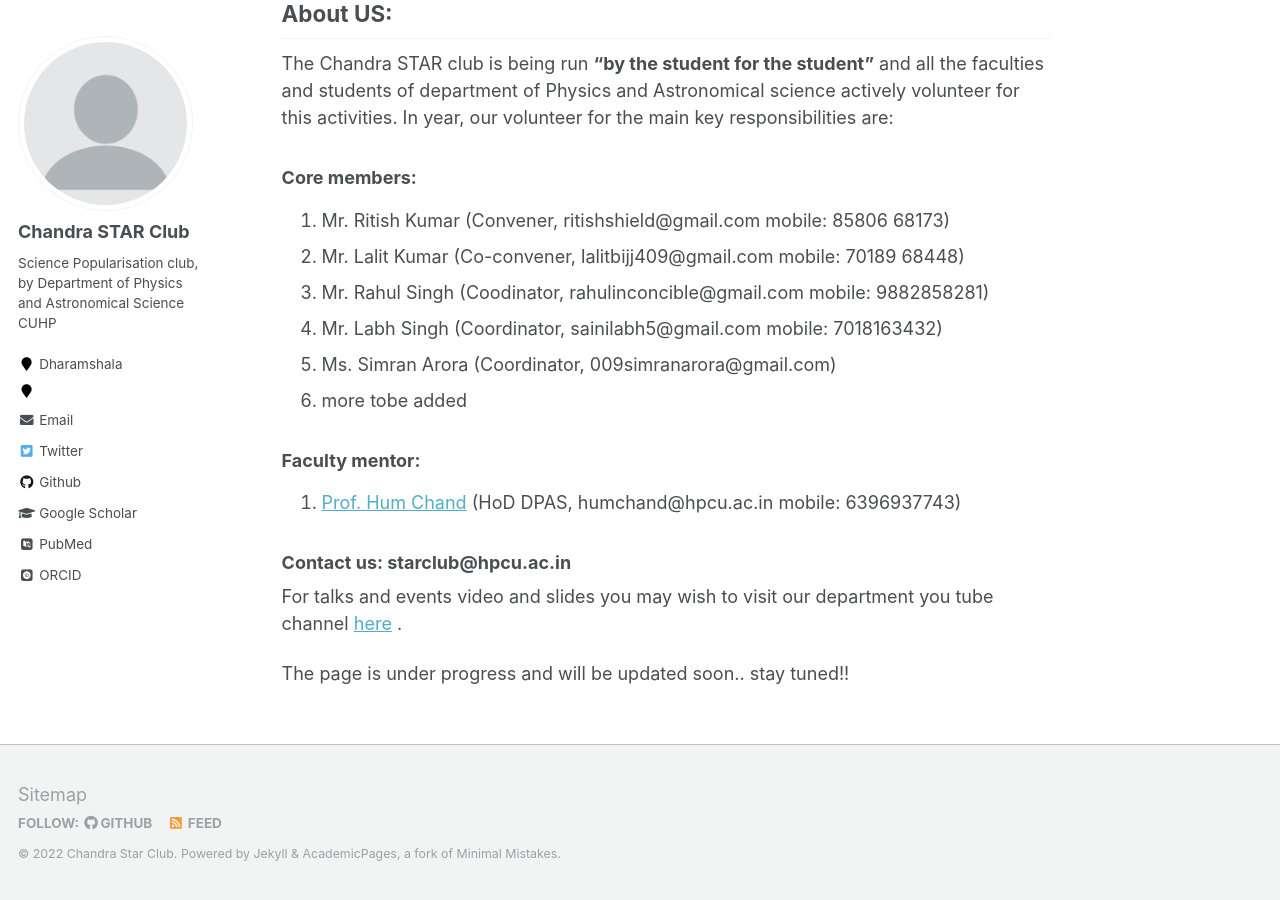
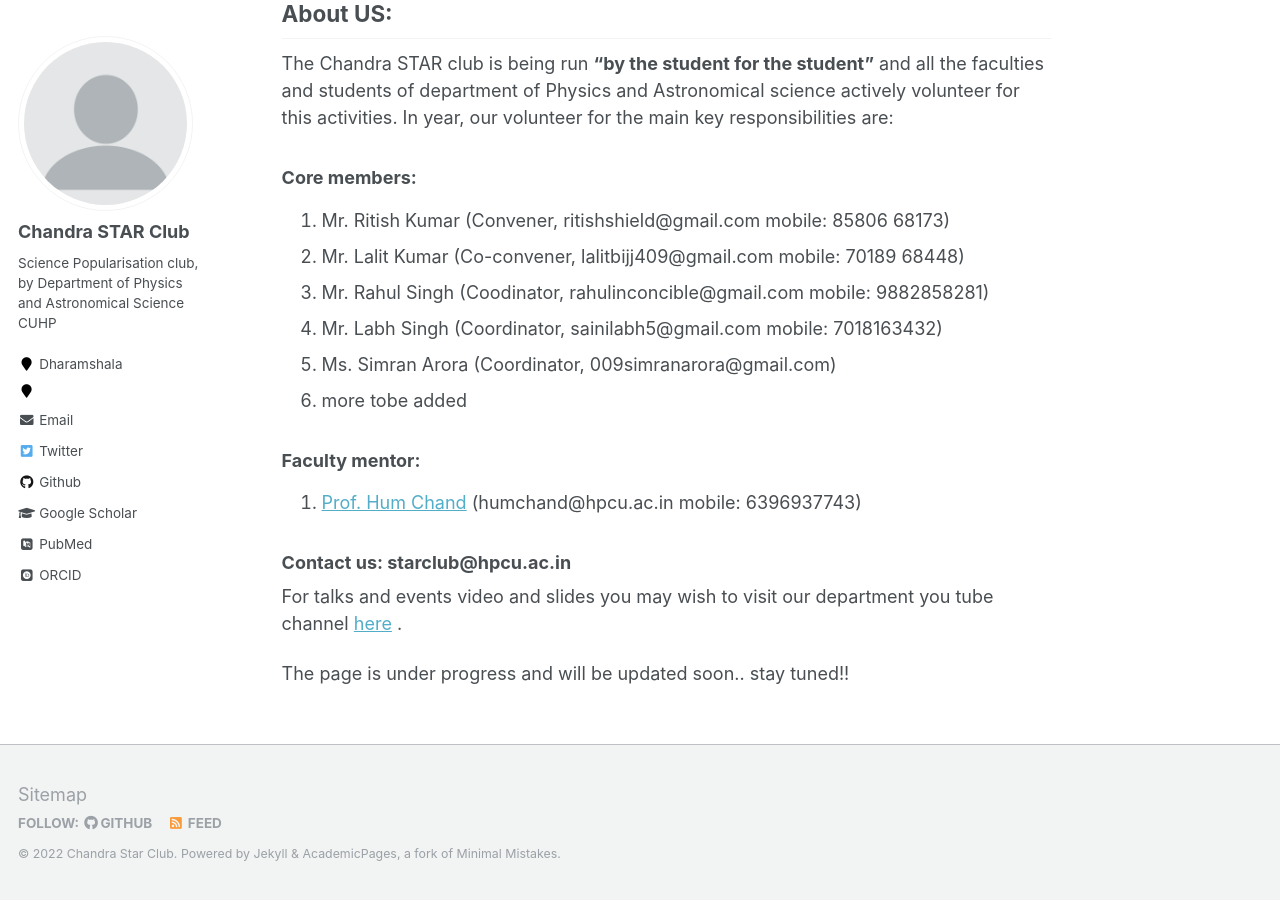
Before and after one commit to chandrastarclub/chandrastarclub.github.io, a Jekyll site: the page built from _pages/about.md, in a window 1280 px wide and 900 px high, scrolled down 1556 px. Built offline with Jekyll 4.4.1, drawn with Linux system fonts in a browser that asks for light colours; some web fonts are replaced.

Commit message:
changed main page

```diff
--- a/_pages/about.md
+++ b/_pages/about.md
@@ -42,7 +42,7 @@
   1.  more tobe added
 
 ### Faculty mentor:
-   1. [Prof. Hum Chand](https://humchand.in/) (HoD DPAS, humchand@hpcu.ac.in mobile: 6396937743)
+   1. [Prof. Hum Chand](https://humchand.in/) (humchand@hpcu.ac.in mobile: 6396937743)
 
 ### Contact us:  starclub@hpcu.ac.in
    For talks and events video and slides you may wish to visit our department you tube channel [here](https://www.youtube.com/channel/UC8c4ytS_7PiUd8mCi_zg8jg) .
```
